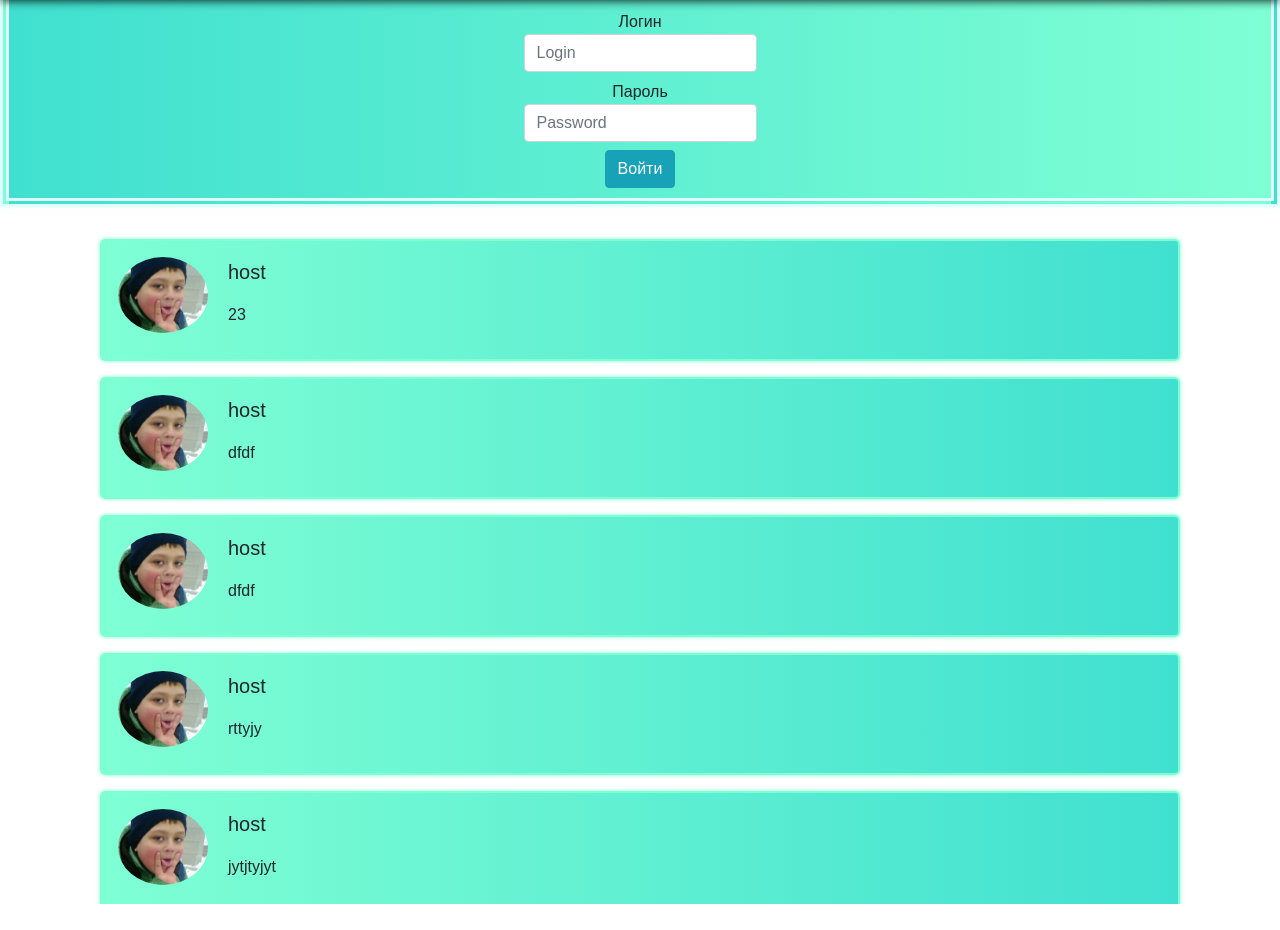
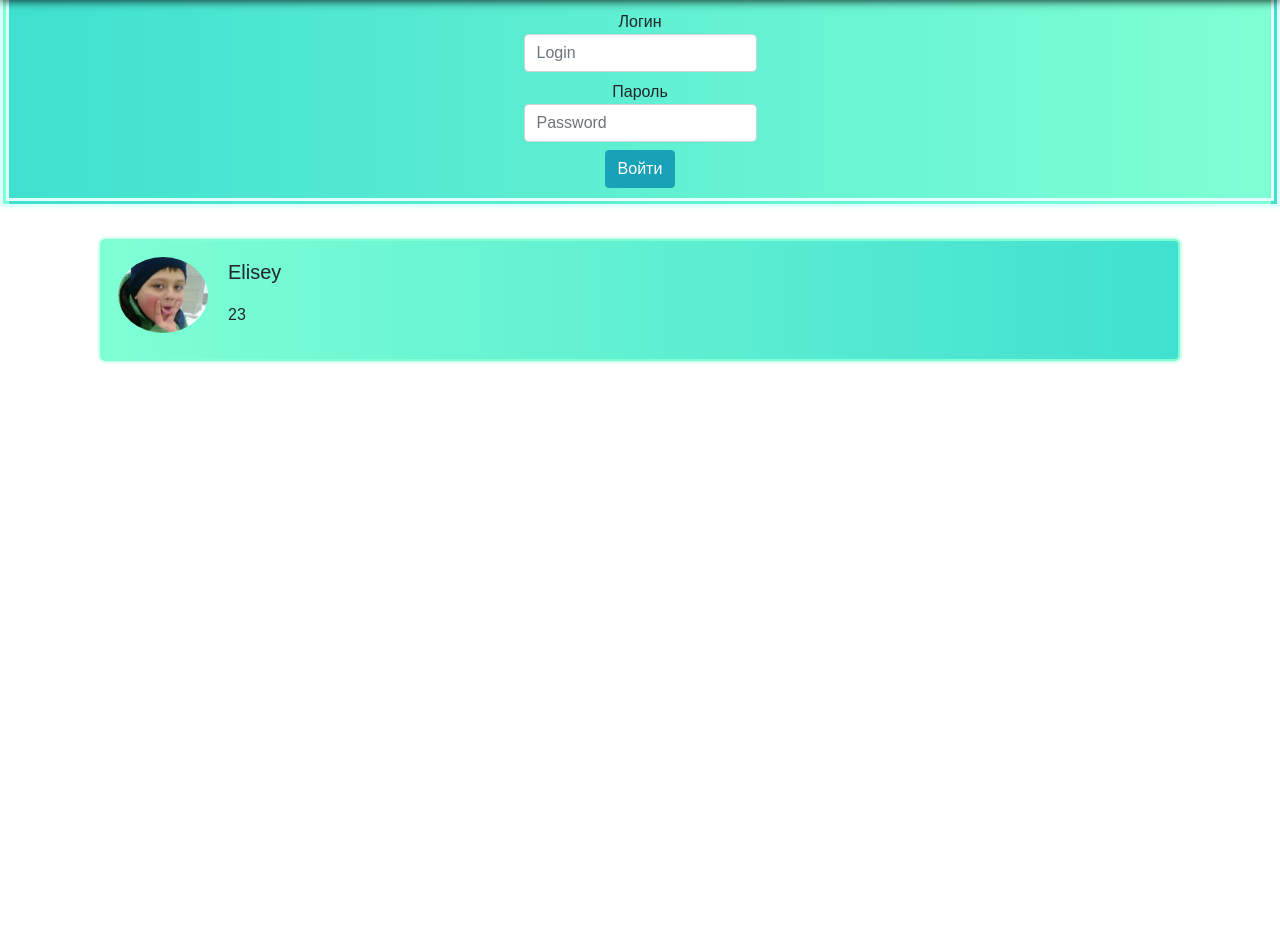
Before and after one commit to Hostridet/chat, a PHP site: page / in a window 1280 px wide. Shown: the part 34-964 px from the top of the page. Run offline with PHP 8.4, Linux system fonts and the light colour scheme.

Commit message:
third commit

```diff
--- a/src/base.json
+++ b/src/base.json
@@ -1 +1 @@
-[{"login":"host","data":"\u0434\u0430\u0442\u0430: 25.06.2022, \u0432\u0440\u0435\u043c\u044f: 01:55:21","message":"23"},{"login":"host","data":"\u0434\u0430\u0442\u0430: 25.06.2022, \u0432\u0440\u0435\u043c\u044f: 01:56:20","message":"dfdf"},{"login":"host","data":"\u0434\u0430\u0442\u0430: 25.06.2022, \u0432\u0440\u0435\u043c\u044f: 01:56:22","message":"dfdf"},{"login":"host","data":"\u0434\u0430\u0442\u0430: 25.06.2022, \u0432\u0440\u0435\u043c\u044f: 01:56:26","message":"rttyjy"},{"login":"host","data":"\u0434\u0430\u0442\u0430: 25.06.2022, \u0432\u0440\u0435\u043c\u044f: 01:56:27","message":"jytjtyjyt"},{"login":"host","data":"\u0434\u0430\u0442\u0430: 25.06.2022, \u0432\u0440\u0435\u043c\u044f: 01:56:29","message":"yjtyjty"}]
+[{"login":"Elisey","data":"\u0434\u0430\u0442\u0430: 25.06.2022, \u0432\u0440\u0435\u043c\u044f: 01:55:21","message":"23"}]
--- a/src/style.css
+++ b/src/style.css
@@ -70,7 +70,7 @@
     width: 100%;
     border-top: 9px double #E0FFFF;
     background: linear-gradient(90deg,#40E0D0,#7FFFD4);
-    top: 88%;
+    bottom: 0px;
     padding: 5px;
 }
 .send_message input
```
